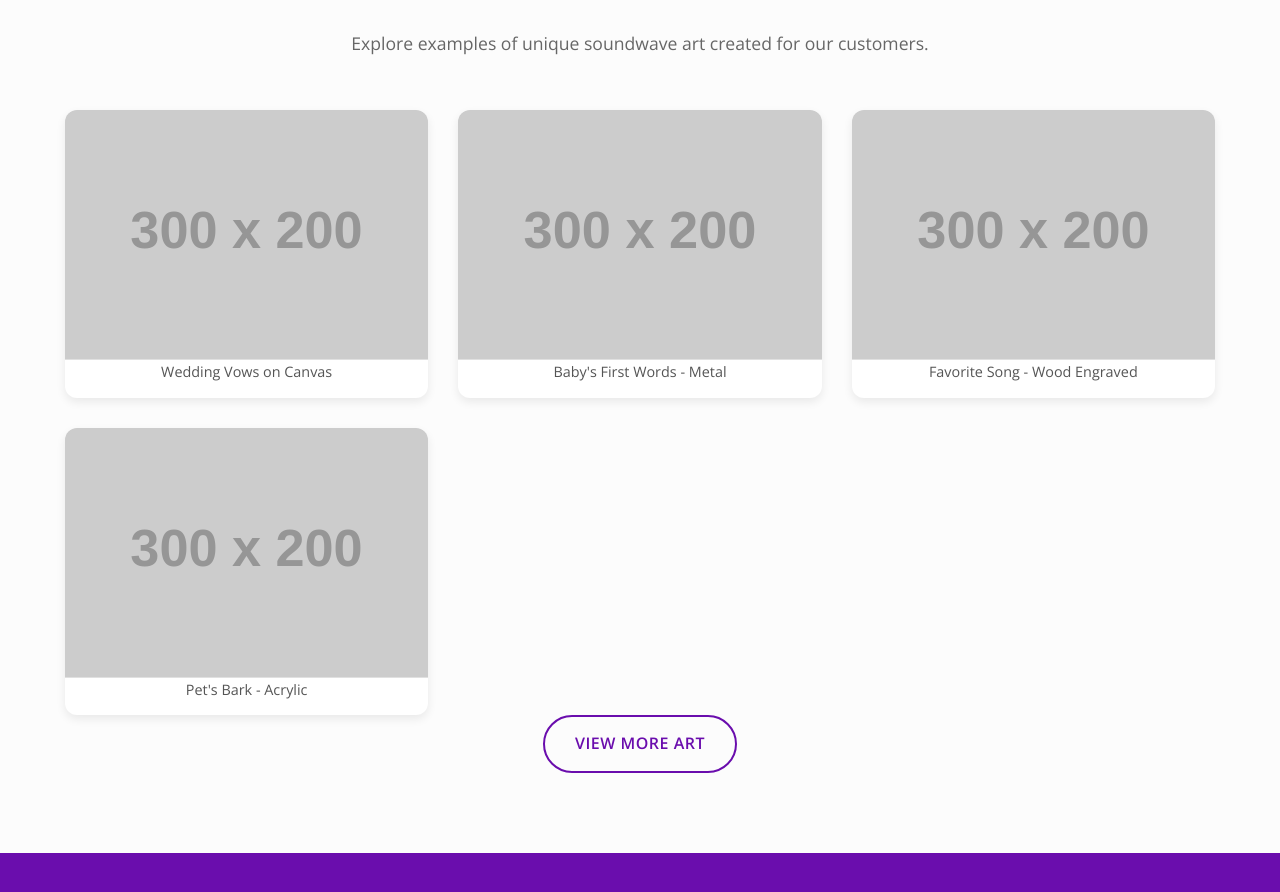
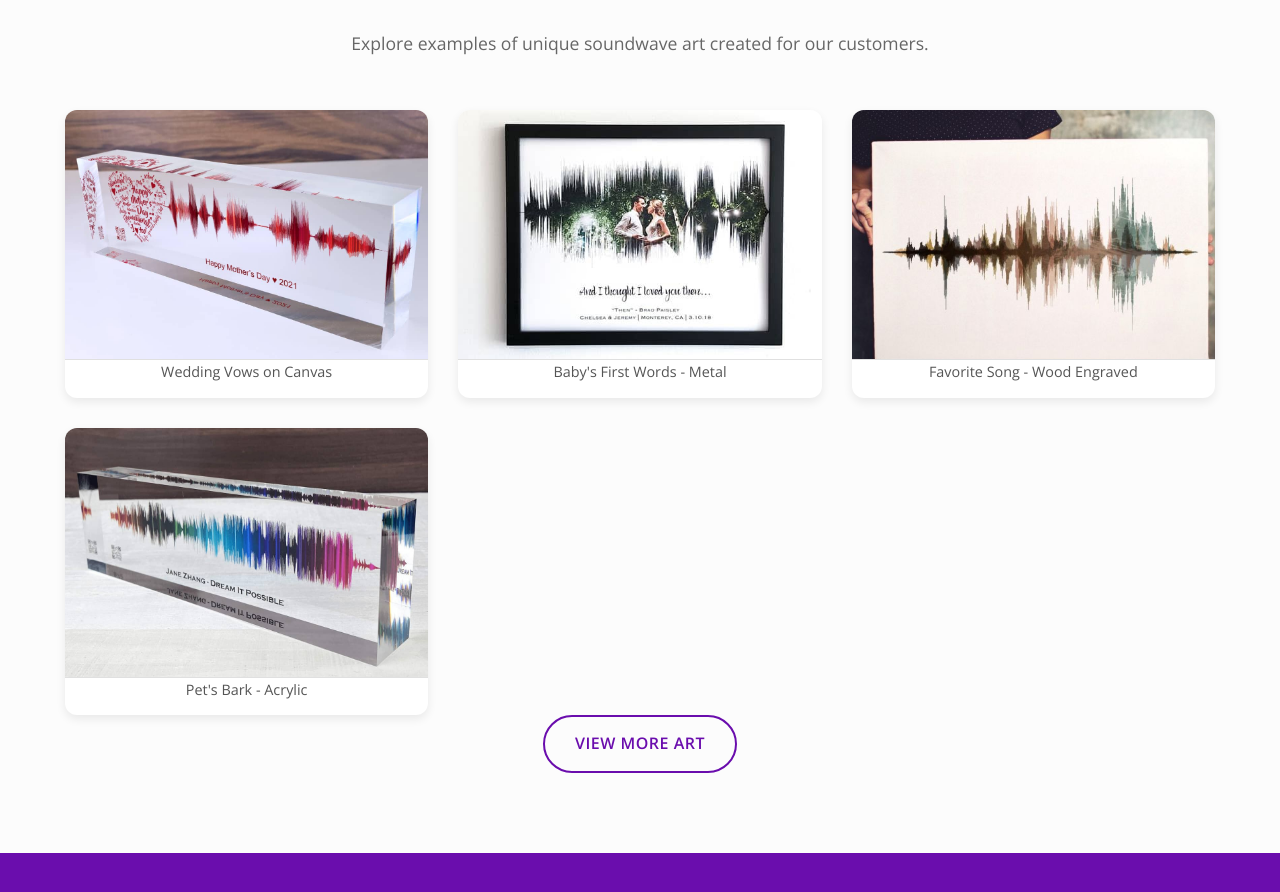
Before and after one commit to Kgosi24-062/kgosi-74338181, a plain HTML site: page index.html in a window 1280 px wide. Shown: the part 1484-2376 px from the top of the page. Drawn offline with nearby package versions, Linux system fonts and the light colour scheme; placeholder pictures from the web are drawn by us.

Commit message:
commit change

```diff
--- a/index.html
+++ b/index.html
@@ -69,19 +69,19 @@
                 <p class="section-subtitle">Explore examples of unique soundwave art created for our customers.</p>
                 <div class="gallery-grid">
                     <div class="gallery-item">
-                        <img src="https://via.placeholder.com/300x200/cccccc/ffffff?text=Soundwave+Art+1" alt="Soundwave Art Example 1">
+                        <img src="image/WhatsApp Image 2025-05-24 at 12.33.07_0947d47d.jpg" alt="Soundwave Art Example 1">
                         <p>Wedding Vows on Canvas</p>
                     </div>
                     <div class="gallery-item">
-                        <img src="https://via.placeholder.com/300x200/cccccc/ffffff?text=Soundwave+Art+2" alt="Soundwave Art Example 2">
+                        <img src="image/WhatsApp Image 2025-05-24 at 12.33.06_93e6fb4d.jpg" alt="Soundwave Art Example 2">
                         <p>Baby's First Words - Metal</p>
                     </div>
                     <div class="gallery-item">
-                        <img src="https://via.placeholder.com/300x200/cccccc/ffffff?text=Soundwave+Art+3" alt="Soundwave Art Example 3">
+                        <img src="image/WhatsApp Image 2025-05-24 at 12.33.04_207dcd8b.jpg" alt="Soundwave Art Example 3">
                         <p>Favorite Song - Wood Engraved</p>
                     </div>
                     <div class="gallery-item">
-                        <img src="https://via.placeholder.com/300x200/cccccc/ffffff?text=Soundwave+Art+4" alt="Soundwave Art Example 4">
+                        <img src="image/WhatsApp Image 2025-05-24 at 12.33.05_29063332.jpg" alt="Soundwave Art Example 4">
                         <p>Pet's Bark - Acrylic</p>
                     </div>
                 </div>
```
